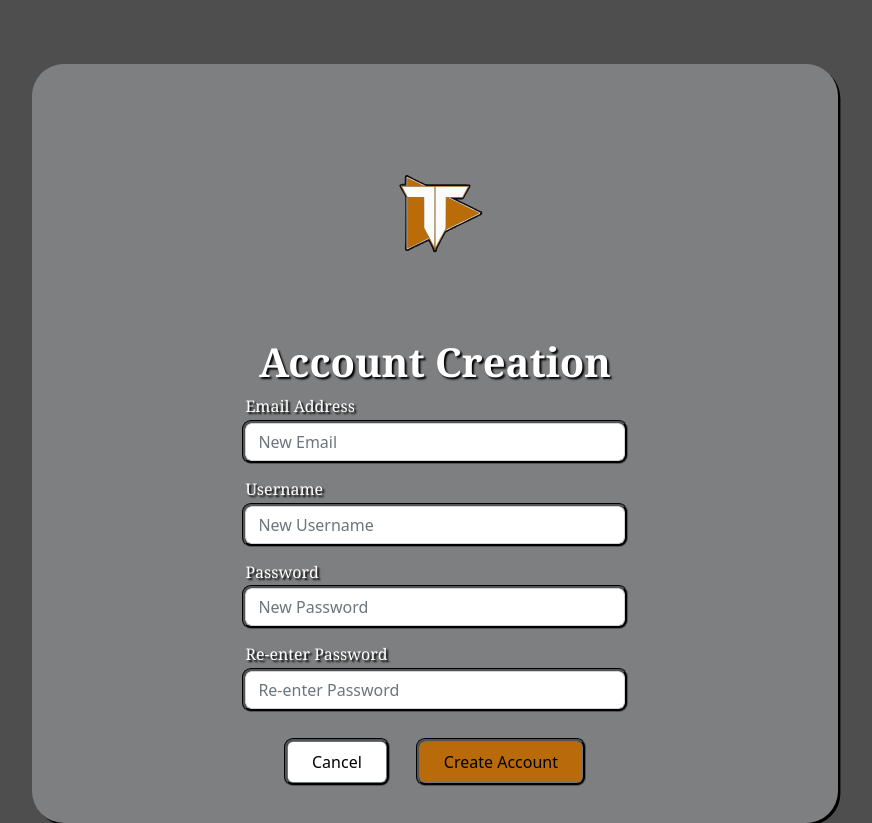
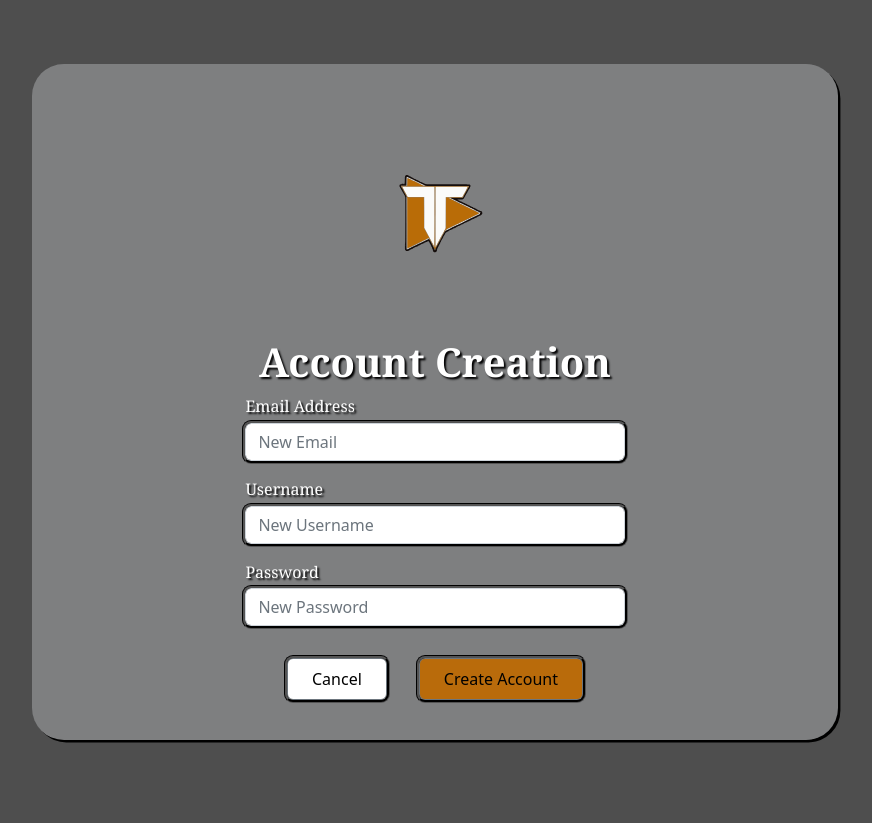
Before and after one commit to Mr-Chunky/Thrift-E, a React (Create React App) app in the folder frontend/: page /create-account in a window 1280 px wide. Shown: the whole page, without its empty margins (205-1077 px from the left). After the commit the page ends 800 px from the top, so only its background shows below. Built offline with nearby package versions, Linux system fonts and the light colour scheme.

Commit message:
Format fetch() requests for IIS, store user password salt (work in progress)

```diff
--- a/frontend/package.json
+++ b/frontend/package.json
@@ -9,6 +9,7 @@
     "bootstrap": "^5.2.0",
     "bootstrap-icons": "^1.9.1",
     "js-sha256": "^0.9.0",
+    "randomstring": "^1.2.3",
     "react": "^18.2.0",
     "react-dom": "^18.2.0",
     "react-router-dom": "^6.3.0",
--- a/frontend/src/components/create_account_components/CreateAccountForm.js
+++ b/frontend/src/components/create_account_components/CreateAccountForm.js
@@ -2,6 +2,7 @@ import { useNavigate } from "react-router-dom";
 import modifiers from "./CreateAccount.module.css";
 import { useRef } from "react";
 import { sha256 } from "js-sha256";
+import { generate } from "randomstring";
 
 function CreateAccountForm(props) {
   const navigate = useNavigate();
@@ -15,7 +16,6 @@ function CreateAccountForm(props) {
   const emailInputRef = useRef();
   const usernameInputRef = useRef();
   const passwordInputRef = useRef();
-  const passwordValidationInputRef = useRef();
 
   // Handle user submission
   async function submitHandler(event) {
@@ -27,7 +27,11 @@ function CreateAccountForm(props) {
     // NOTE: TESTING CODE ONLY
     // TODO: Generate random salt & store salt in DB to
     // fetch later and hash the password dynamically
-    const passwordSalt = "tH1si54Sa1t";
+    const passwordSalt = generate({
+      length: 12,
+      charset: "alphanumeric",
+    });
+    window.localStorage.setItem("userSalt", passwordSalt);
     const inputUserPassword = passwordInputRef.current.value;
     const saltedPassword = `${inputUserPassword}:${passwordSalt}`;
     const hashedPassword = sha256(saltedPassword);
@@ -35,6 +39,7 @@ function CreateAccountForm(props) {
     const user = {
       username: `${inputUsername}`,
       password: `${hashedPassword}`,
+      salt: passwordSalt,
       email: `${inputUserEmail}`,
       userType: 0,
       banStatus: 0,
@@ -44,7 +49,7 @@ function CreateAccountForm(props) {
 
     // POST a new account via HTTP
     try {
-      response = fetch("https://localhost:7076/api/users", {
+      response = fetch("http://localhost/LoginService/api/users", {
         method: "POST",
         body: JSON.stringify(user),
         headers: {
@@ -117,22 +122,6 @@ function CreateAccountForm(props) {
           required
         />
       </div>
-      <div className="col">
-        <label
-          className="user-input-label"
-          htmlFor="create-account-password-verification-input"
-        >
-          Re-enter Password
-        </label>
-        <input
-          type="password"
-          className="form-control"
-          placeholder="Re-enter Password"
-          id="create-account-password-verification-input"
-          ref={passwordValidationInputRef}
-          required
-        />
-      </div>
       <div className="center-button-bar-holder">
         <button
           className="btn btn-outline-secondary"
--- a/frontend/src/components/login_components/LoginInputForm.js
+++ b/frontend/src/components/login_components/LoginInputForm.js
@@ -17,7 +17,7 @@ function LoginInputForm(props) {
     // for checking purposes
     const usernameInput = usernameInputRef.current.value;
     const passwordInput = passwordInputRef.current.value;
-    const passwordSalt = "tH1si54Sa1t";
+    const passwordSalt = window.localStorage.getItem("userSalt");
     const saltedPassword = `${passwordInput}:${passwordSalt}`;
     const hashedPassword = sha256(saltedPassword);
 
--- a/frontend/src/components/ui/SearchedGameCard.js
+++ b/frontend/src/components/ui/SearchedGameCard.js
@@ -27,7 +27,7 @@ props.price_overview -- An object containing details such as:
 */
 
 function SearchedGameCard(props) {
-  const userId = JSON.parse(window.localStorage.getItem("userId"));
+  const userId = window.localStorage.getItem("userId");
   let saleStatus;
   props.price_overview.initial - props.price_overview.final > 0
     ? (saleStatus = 1)
@@ -62,7 +62,7 @@ function SearchedGameCard(props) {
         saleStatus: saleStatus,
       };
       try {
-        fetch("http://localhost:5041/api/steam/new-steam-game", {
+        fetch("http://localhost/SteamService/api/steam/new-steam-game", {
           method: "POST",
           body: JSON.stringify(payload),
           headers: {
--- a/frontend/src/pages/Login.js
+++ b/frontend/src/pages/Login.js
@@ -20,7 +20,7 @@ function LoginPage() {
     if (loginData?.username && loginData?.password) {
       try {
         fetch(
-          `https://localhost:7076/api/users/${loginData.username}-${loginData.password}`
+          `http://localhost/LoginService/api/users/${loginData.username}-${loginData.password}`
         ).then(async (response) => {
           console.log(">Login Page: HTTP Status Code - ", response.status);
           if (!response.ok) {
--- a/frontend/src/pages/SearchGames.js
+++ b/frontend/src/pages/SearchGames.js
@@ -75,8 +75,9 @@ function SearchGamesPage() {
     setUserId(JSON.parse(window.localStorage.getItem("userId")));
     if (validGameId && searchTerm) {
       try {
-        fetch(`http://localhost:5041/api/steam/steamapi/${validGameId}`).then(
-          async (response) => {
+        fetch(
+          `http://localhost/SteamService/api/steam/steamapi/${validGameId}`
+        ).then(async (response) => {
           console.log(
             `>Search Page: Game HTTP Status Code - ${response.status}`
           );
@@ -98,13 +99,10 @@ function SearchGamesPage() {
               `>Search Page: Game Info Received - \n------------\n${finalInfo}`
             );
 
-              console.log(`>Search Page: Game Name - ${finalInfoObject.name}`);
-
             setGameData([]);
             setGameData((tempArray) => [...tempArray, finalInfoObject]);
           }
-          }
-        );
+        });
       } catch (err) {
         console.log(err);
       }
@@ -117,7 +115,7 @@ function SearchGamesPage() {
       let getFavourites;
       try {
         getFavourites = fetch(
-          `http://localhost:5041/api/steam/all-games/${userId}`
+          `http://localhost/SteamService/api/steam/all-games/${userId}`
         ).then(async (response) => {
           if (!response.ok) {
             console.log(response.json());
--- a/frontend/src/pages/UserSettings.js
+++ b/frontend/src/pages/UserSettings.js
@@ -36,8 +36,12 @@ function UserSettingsPage() {
         locale: locale,
       };
 
+      console.log(
+        `Payload Properties: Display - ${payload.displayMode} | Locale - ${payload.locale}`
+      );
+
       try {
-        fetch("https://localhost:7076/api/users/edit-user-settings", {
+        fetch("http://localhost/LoginService/api/users/edit-user-settings", {
           method: "PUT",
           body: JSON.stringify(payload),
           headers: {
--- a/frontend/src/storage/current-user-context.js
+++ b/frontend/src/storage/current-user-context.js
@@ -2,18 +2,27 @@ import { createContext, useState } from "react";
 
 const CurrentUserContext = createContext({
   userId: 0,
+  userSalt: 0,
   gameId: 0,
   getCurrentUser: (userId) => {},
+  getCurrentUserSalt: (salt) => {},
   getCurrentGame: (gameId) => {},
 });
 
 export function CurrentUserContextProvider(props) {
   let [currentUser, setCurrentUser] = useState();
+  let [userSalt, setUserSalt] = useState();
   let [selectedGame, setSelectedGame] = useState();
 
   function setUserId(userId) {
     setCurrentUser((previousUser) => {
       return (previousUser = userId);
+    });
+  }
+
+  function setSalt(salt) {
+    setUserSalt((previousSalt) => {
+      return (previousSalt = salt);
     });
   }
 
@@ -25,9 +34,11 @@ export function CurrentUserContextProvider(props) {
 
   const context = {
     userId: currentUser,
+    userSalt: userSalt,
     gameId: selectedGame,
     getCurrentUser: setUserId,
-    getCurrentGame: setSelectedGame,
+    getCurrentUserSalt: setSalt,
+    getCurrentGame: setSelectedGameId,
   };
 
   return (
```
Also changed, not shown: 1 other file (tests, documents, lock files or other folders). Lines whose indentation alone changed are shown as unchanged.
